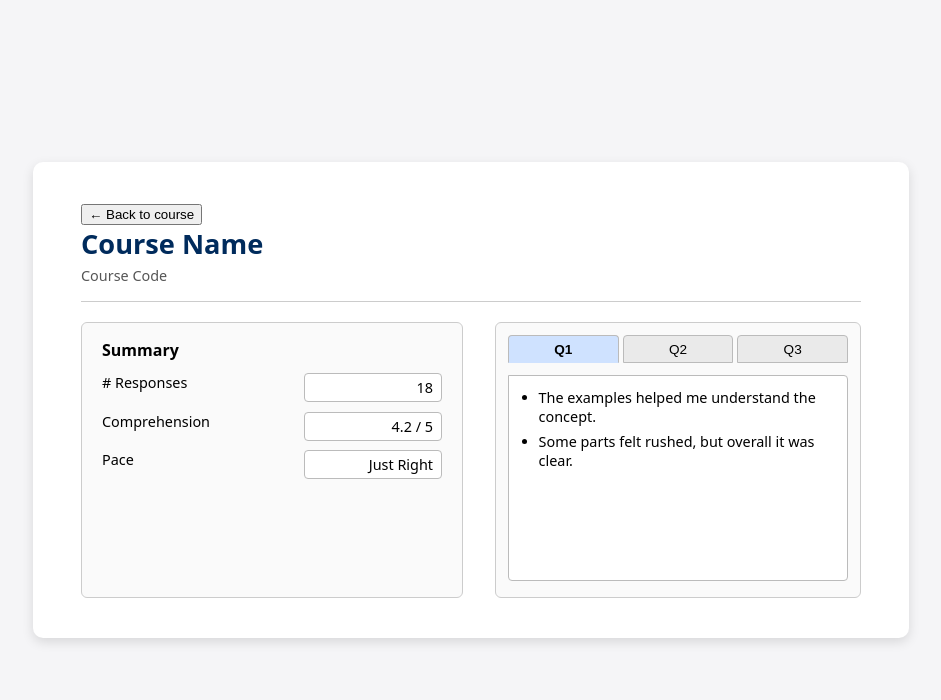
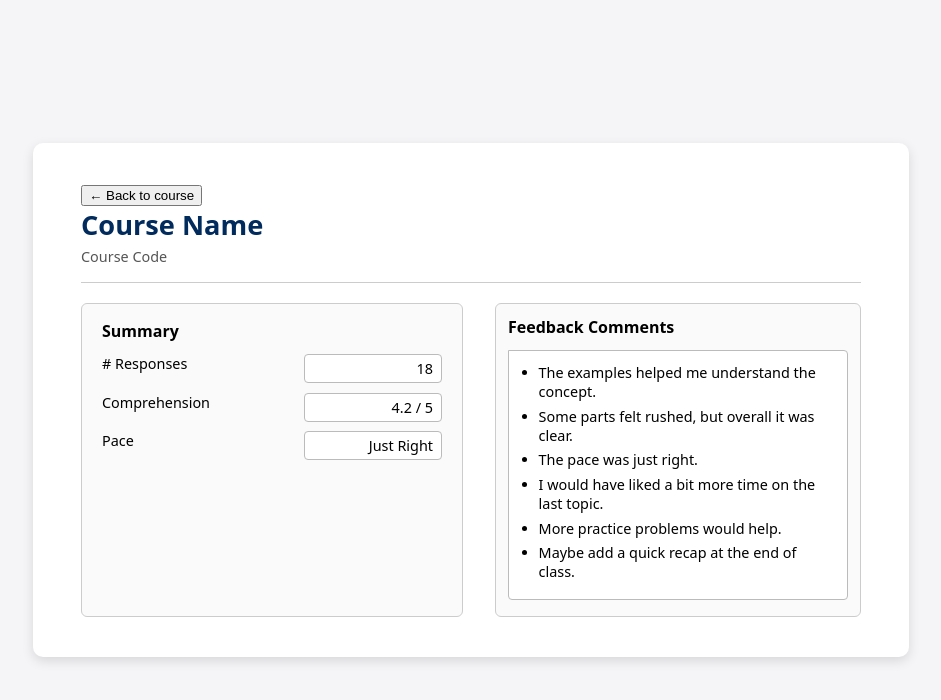
Before and after one commit to Reeya-Patel/SER340-TermProject, a React (Create React App) app in the folder ser340-prototype/: page /professor in a window 1280 px wide. Shown: the top 700 px of the page, without its empty margins (169-1110 px from the left). Built offline with nearby package versions, Linux system fonts and the light colour scheme.

Commit message:
fixed professor view- didn't make sense my bad

```diff
--- a/ser340-prototype/src/screens/ProfessorFeedback.js
+++ b/ser340-prototype/src/screens/ProfessorFeedback.js
@@ -2,52 +2,44 @@ import React, { useState } from "react";
 import { useNavigate } from "react-router-dom";
 
 function ProfessorFeedback() {
-  const [selectedQuestion, setSelectedQuestion] = useState("Q1");
   const navigate = useNavigate();
 
-  // dummy summary values – will be replace with real data eventually
+  // summary stays the same (left column)
   const summary = {
     responses: 18,
     comprehension: "4.2 / 5",
     pace: "Just Right",
   };
 
-  const responsesByQuestion = {
-    Q1: [
+  // RIGHT SIDE: All feedback comments (no tabs)
+  const allFeedback = [
     "The examples helped me understand the concept.",
     "Some parts felt rushed, but overall it was clear.",
-    ],
-    Q2: [
     "The pace was just right.",
     "I would have liked a bit more time on the last topic.",
-    ],
-    Q3: [
     "More practice problems would help.",
     "Maybe add a quick recap at the end of class.",
-    ],
-  };
-
-  const responses = responsesByQuestion[selectedQuestion];
+  ];
 
   return (
     <div className="login-container">
       <div className="login-card prof-card">
-        {/*  back button */}
+        {/* back button */}
         <button
           type="button"
           className="feedback-back-btn"
-          onClick={() => navigate(-1)} // go back to last screen
+          onClick={() => navigate(-1)}
         >
           ← Back to course
         </button>
 
-        {/* Course header */}
+        {/* header */}
         <h1 className="prof-title">Course Name</h1>
         <p className="prof-subtitle">Course Code</p>
         <hr className="prof-divider" />
 
         <div className="prof-layout">
-          {/* to the left: summary panel */}
+          {/* LEFT SIDE — summary box stays the same */}
           <div className="prof-summary">
             <h2 className="prof-summary-title">Summary</h2>
 
@@ -69,35 +61,19 @@ function ProfessorFeedback() {
             </div>
           </div>
 
-          {/* to the right: question tabs + responses */}
+          {/* RIGHT SIDE — ONLY FEEDBACK COMMENTS */}
           <div className="prof-detail">
-            <div className="prof-tabs">
-              {["Q1", "Q2", "Q3"].map((q) => (
-                <button
-                  key={q}
-                  type="button"
-                  className={
-                    "prof-tab-btn" +
-                    (selectedQuestion === q ? " prof-tab-btn-active" : "")
-                  }
-                  onClick={() => setSelectedQuestion(q)}
-                >
-                  {q}
-                </button>
-              ))}
-            </div>
+            <h2 className="prof-summary-title">Feedback Comments</h2>
 
             <div className="prof-responses-box">
-              {responses && responses.length > 0 ? (
+              {allFeedback.length > 0 ? (
                 <ul className="prof-responses-list">
-                  {responses.map((text, index) => (
+                  {allFeedback.map((text, index) => (
                     <li key={index}>{text}</li>
                   ))}
                 </ul>
               ) : (
-                <p className="prof-no-responses">
-                  No responses recorded for this question yet.
-                </p>
+                <p className="prof-no-responses">No feedback comments yet.</p>
               )}
             </div>
           </div>
```
Lines whose indentation alone changed are shown as unchanged.
